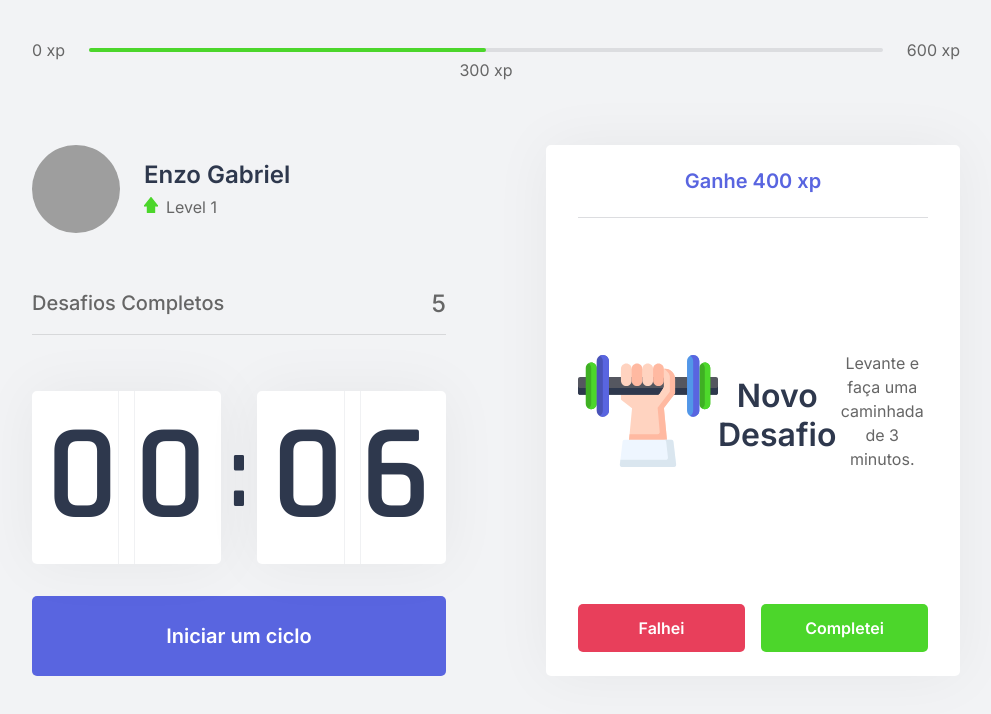
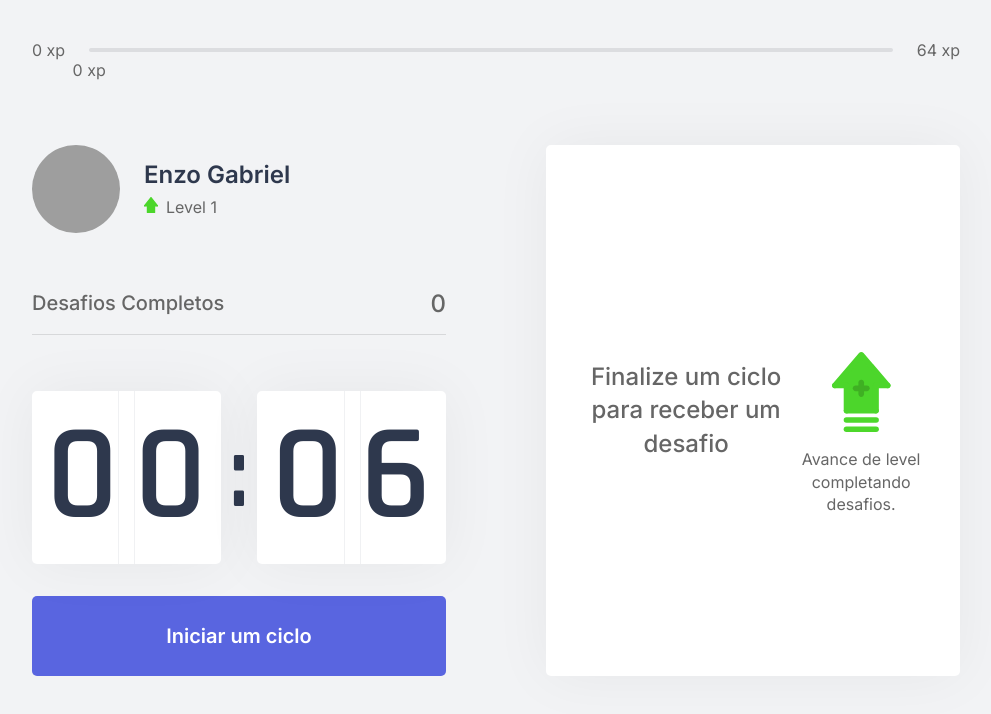
Before and after one commit to enzoggqs/DontStopMoving, a Next.js app in the folder dontstopmoving-next/: page / in a window 1280 px wide. Shown: the top 714 px of the page, without its empty margins (144-1135 px from the left). Built offline with nearby package versions, Linux system fonts and the light colour scheme; grey boxes are pictures that could not be loaded.

Commit message:
Adicionando as interações do aplicativo, como a bara de exp aumentar automaticamente, os números da aplicação alterarem automaticamente também, etc

```diff
--- /dev/null
+++ b/dontstopmoving-next/challenges.json
@@ -0,0 +1,62 @@
+[
+    {
+        "type": "body",
+        "description": "Estique um de seus braços com a palma da mão virada para frente e puxe os dedos para cima por 10 segundos por mão.",
+        "amount": 80
+    },
+    {
+        "type": "body",
+        "description": "Estique seu braço contra o peito e puxe-o utilizando o outro braço por 10 segundos por braço.",
+        "amount": 60
+    },
+    {
+        "type": "body",
+        "description": "Puxe seu pescoço com a ajuda da mão para a direita e para a esquerda, permanecendo na posição por alguns segundos.",
+        "amount": 70
+    },
+    {
+        "type": "body",
+        "description": "Com as duas mãos na parte de trás da cabeça, leve-a para baixo, alongando a parte de trás da região.",
+        "amount": 60
+    },
+    {
+        "type": "body",
+        "description": "Cruze as pernas e desça com as mãos esticadas em direção ao chão. Repita o movimento com a outra perna na frente.",
+        "amount": 100
+    },
+    {
+        "type": "body",
+        "description": "Sentado, abra as pernas e tente encostar as palmas das mãos no chão, repita 3 vezes por 5 segundos.",
+        "amount": 80
+    },
+    {
+        "type": "body",
+        "description": "Puxe o joelho de encontro ao peito e segure, troque de perna após 10 segundos.",
+        "amount": 50
+    },
+    {
+        "type": "body",
+        "description": "Sentado, cruze uma perna e incline seu tronco à frente, troque de perna após 10 segundos.",
+        "amount": 80
+    },
+    {
+        "type": "eye",
+        "description": "Sentado, feche os olhos e cubra-os com as palmas da mão durante 2 minutos, depois abra normalmente.",
+        "amount": 90
+    },
+    {
+        "type": "eye",
+        "description": "Em algum ambiente aberto, olhe o mais longe que puder em quatro direções por 3s, mexa apenas os olhos. Repita 3 vezes.",
+        "amount": 140
+    },
+    {
+        "type": "eye",
+        "description": "Usando os polegares, massage a área abaixo das sobrancelhas em movimentos circulares por 15 segundos.",
+        "amount": 70
+    },
+    {
+        "type": "body",
+        "description": "Em pé, gire a cintura o máximo que puder para a esquerda, segure por cinco segundos. Repita para a direita.",
+        "amount": 90
+    }
+]
--- a/dontstopmoving-next/src/components/ChallengeBox.tsx
+++ b/dontstopmoving-next/src/components/ChallengeBox.tsx
@@ -3,28 +3,27 @@
 import styles from '../styles/components/ChallengeBox.module.css'
 
 export function ChallengeBox() {
-    const contextData = useContext(ChallengesContext)
-
-    console.log(contextData)
+    const { activeChallenge, resetChallenge } = useContext(ChallengesContext);
 
     const hasActiveChallenge = true;
 
     return (
         <div className={styles.challengeBoxContainer}>
-            { hasActiveChallenge ? (
+            { activeChallenge ? (
                 <div className={styles.challengeActive}>
-                    <header>Ganhe 400 xp</header>
+                    <header>Ganhe {activeChallenge.amount} xp</header>
 
                     <main>
-                        <img src="icons/body.svg" />
+                        <img src={`icons/${activeChallenge.type}.svg`} />
                         <strong>Novo Desafio</strong>
-                        <p>Levante e faça uma caminhada de 3 minutos.</p>
+                        <p>{activeChallenge.description}</p>
                     </main>
 
                     <footer>
                         <button
                             type='button'
                             className={styles.challengeFailedButton}
+                            onClick={resetChallenge}
                         >
                             Falhei
                         </button>
--- a/dontstopmoving-next/src/components/CompletedChallenges.tsx
+++ b/dontstopmoving-next/src/components/CompletedChallenges.tsx
@@ -1,10 +1,14 @@
+import { useContext } from 'react';
+import { ChallengesContext } from '../contexts/ChallengesContexts';
 import styles from '../styles/components/CompletedChallenges.module.css';
 
 export function CompletedChallenges() {
+    const { challengesCompleted } = useContext(ChallengesContext);
+
     return (
         <div className={styles.completedChallengesContainer}>
             <span>Desafios Completos</span>
-            <span>5</span>
+            <span>{challengesCompleted}</span>
         </div>
     );
 }
--- a/dontstopmoving-next/src/components/Countdown.tsx
+++ b/dontstopmoving-next/src/components/Countdown.tsx
@@ -6,9 +6,7 @@
 let countdownTimeout: NodeJS.Timeout;
 
 export function Countdown() {
-    const contextData = useContext(ChallengesContext);
-
-    console.log(contextData)
+    const { startNewChallenge } = useContext(ChallengesContext);
 
     const [time, setTime] = useState(0.1 * 60);
     const [isActive, setIsActive] = useState(false);
@@ -38,6 +36,7 @@
         } else if (isActive && time === 0) {
             setHasFinished(true);
             setIsActive(false);
+            startNewChallenge();
         }
     }, [isActive, time])
 
--- a/dontstopmoving-next/src/components/ExperienceBar.tsx
+++ b/dontstopmoving-next/src/components/ExperienceBar.tsx
@@ -1,17 +1,24 @@
+import { useContext } from 'react';
+import { ChallengesContext } from '../contexts/ChallengesContexts';
+
 import styles from '../styles/components/Experiencebar.module.css'
 
 export function ExperienceBar() {
+    const { currentExperience, experienceToNextLevel } = useContext(ChallengesContext);
+
+    const percentToNextLevel = Math.round(currentExperience * 100) / experienceToNextLevel;
+
     return (
         <header className={styles.experienceBar}>
             <span>0 xp</span>
             <div>
-                <div style={{ width: '50%' }} />
+                <div style={{ width: `${percentToNextLevel}%` }} />
 
-                <span className={styles.currentExperience} style={{ left: '50%' }}>
-                    300 xp
+                <span className={styles.currentExperience} style={{ left: `${percentToNextLevel}%` }}>
+                    {currentExperience} xp
                 </span>
             </div>
-            <span>600 xp</span>
+            <span>{experienceToNextLevel} xp</span>
         </header>
     );
 }
--- a/dontstopmoving-next/src/contexts/ChallengesContexts.tsx
+++ b/dontstopmoving-next/src/contexts/ChallengesContexts.tsx
@@ -1,22 +1,52 @@
 import { createContext, useState, ReactNode } from 'react';
+import challenges from '../../challenges.json'
 
-export const ChallengesContext = createContext({});
+interface Challenge {
+    type: 'body' | 'eye';
+    description: string;
+    amount: number;
+}
+
+interface ChallengesContextData {
+    level: number;
+    currentExperience: number;
+    challengesCompleted: number;
+    activeChallenge: Challenge;
+    experienceToNextLevel: number;
+    levelUp: () => void;
+    startNewChallenge: () => void;
+    resetChallenge: () => void;
+}
 
 interface ChallengesProviderProps {
     children: ReactNode;
 }
+
+
+export const ChallengesContext = createContext({} as ChallengesContextData);
 
 export function ChallengesProvider({ children }: ChallengesProviderProps) {
     const [level, setLevel] = useState(1);
     const [currentExperience, setCurrentExperience] = useState(0);
     const [challengesCompleted, setChallengesCompleted] = useState(0);
 
+    const [activeChallenge, setActiveChallenge] = useState(null)
+
+    const experienceToNextLevel = Math.pow((level + 1) * 4, 2)
+
     function levelUp() {
         setLevel(level + 1);
     }
 
     function startNewChallenge() {
-        console.log('New challenge');
+        const randomChallengeIndex = Math.floor(Math.random() * challenges.length)
+        const challenge = challenges[randomChallengeIndex]
+
+        setActiveChallenge(challenge)
+    }
+
+    function resetChallenge() {
+        setActiveChallenge(null);
     }
 
     return (
@@ -24,9 +54,12 @@
             value={{
                 level,
                 currentExperience,
+                experienceToNextLevel,
                 challengesCompleted,
                 levelUp,
-                startNewChallenge
+                startNewChallenge,
+                activeChallenge,
+                resetChallenge
             }}
         >
             {children}
```
